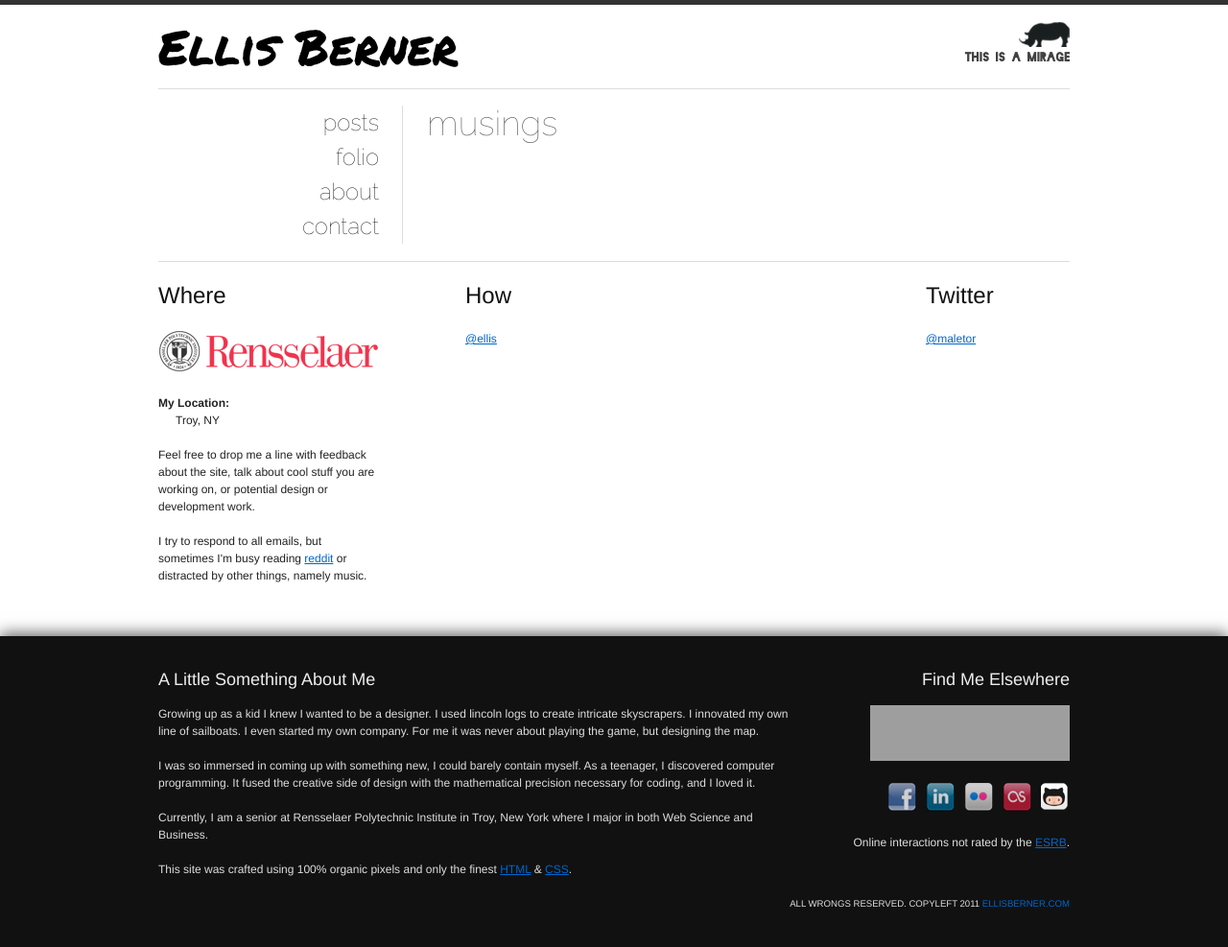
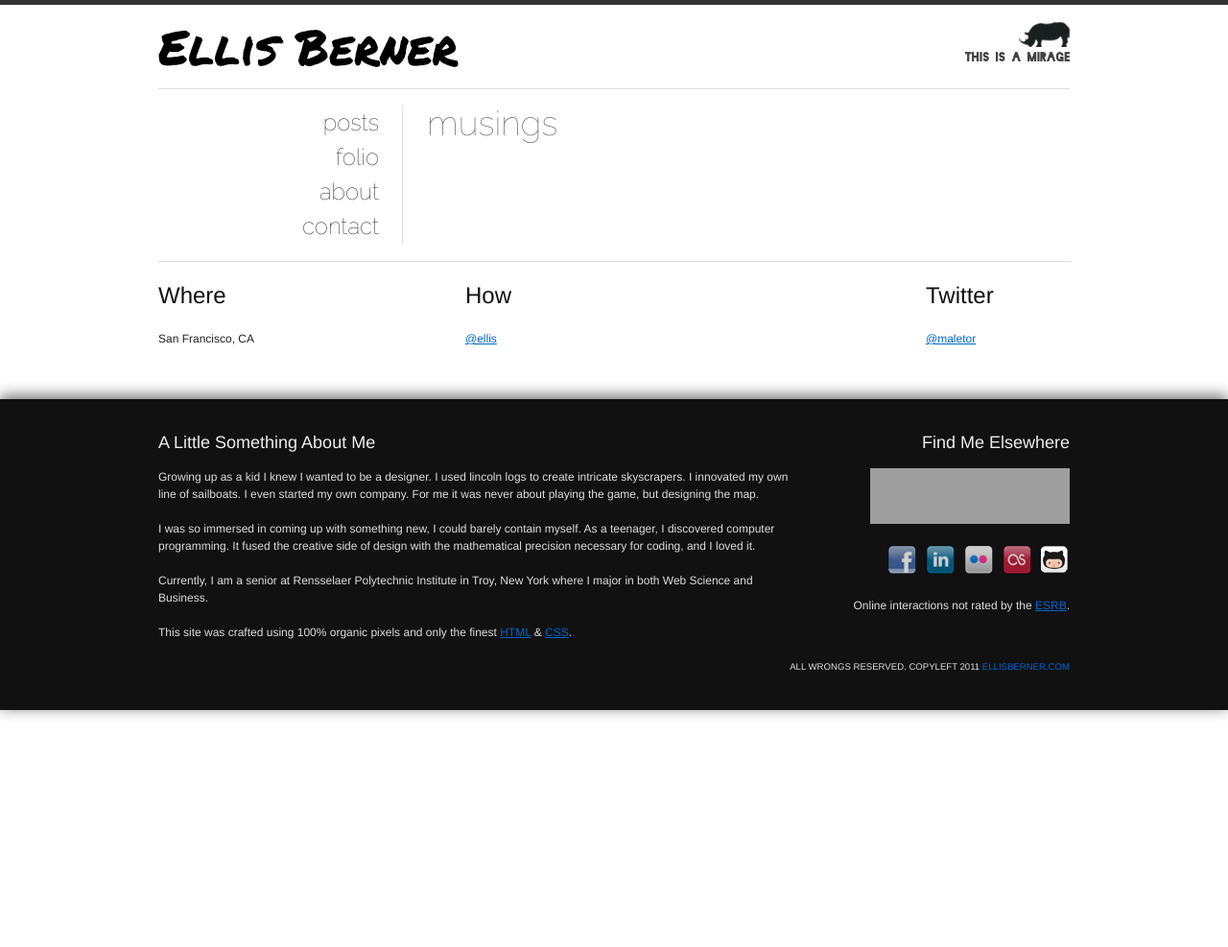
Before and after one commit to maletor/maletor.github.io, a Jekyll site: the page built from contact/index.html, in a window 1280 px wide. Shown: the whole page at 96% size. Built offline with Jekyll 4.4.1, drawn with Linux system fonts in a browser that asks for light colours; some web fonts are replaced; after the commit the page ends 900 px from its top, so only the background shows below that; grey boxes are pictures that could not be loaded.

Commit message:
where changes and add doximity

```diff
--- a/contact/index.html
+++ b/contact/index.html
@@ -4,13 +4,7 @@
 
 <div id="geo" class="span-6 append-2">
   <h2>Where</h2>
-  <p><a href="http://rpi.edu"><img src="/images/rensselaer.png" alt="Rensselaer" width="230" height="44" /></a></p>
-  <dl>
-    <dt>My Location:</dt>
-    <dd>Troy, NY</dd>
-  </dl>
-  <p>Feel free to drop me a line with feedback about the site, talk about cool stuff you are working on, or potential design or development work.</p>
-  <p>I try to respond to all emails, but sometimes I'm busy reading <a href="http://reddit.com">reddit</a> or distracted by other things, namely music.</p>
+  <p>San Francisco, CA</p>
 </div>
 
 <div class="span-10 append-2">
--- a/portfolio/index.html
+++ b/portfolio/index.html
@@ -4,6 +4,9 @@
 
 <div class="span-4 colborder">
   <h2>Ruby on Rails</h2>
+  <h4><a href="http://agoragames.com"><img src="/images/doximity.png" width="150" alt="Doximity" /></a></h4>
+  <p>Doximity &mdash; The physician’s private network, accessible wherever you are.</p>
+  <hr />
   <h4><a href="http://agoragames.com"><img src="/images/agoragames.png" width="150" alt="Agora Games" /></a></h4>
   <p>Major League Gaming</p>
   <hr />
```
Also changed, not shown: images/doximity.png (added).
